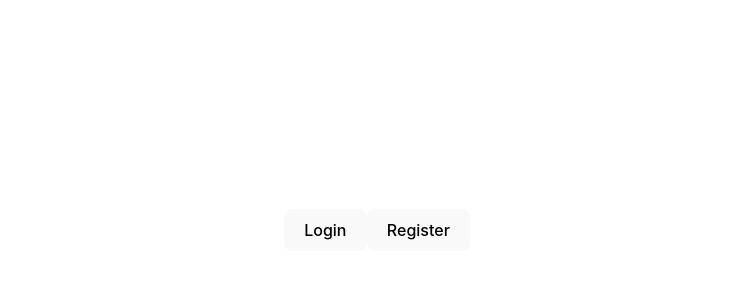
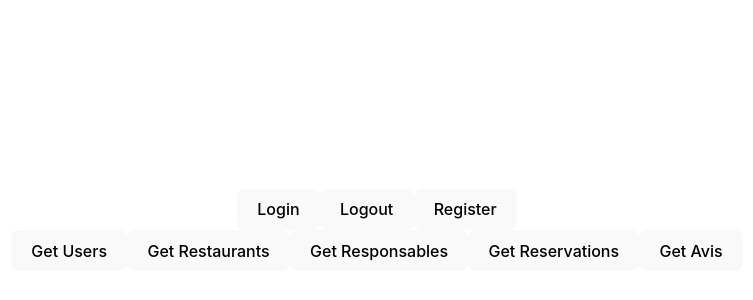
Before and after one commit to jean-bernard-laguerre/silver-micro, a React (Vite) app in the folder Client/: page / in a window 1280 px wide. Shown: the part 170-470 px from the top of the page, without its empty margins (263-1016 px from the left). Built offline with nearby package versions, Linux system fonts and the light colour scheme.

Commit message:
update authentication logic

```diff
--- a/Client/src/App.jsx
+++ b/Client/src/App.jsx
@@ -4,6 +4,11 @@ import viteLogo from '/vite.svg'
 import './App.css'
 
 import Auth from './services/api/auth'
+import User from './services/api/users'
+import Restaurant from './services/api/restaurants'
+import Responsable from './services/api/responsables'
+import Reservation from './services/api/reservations'
+import Avis from './services/api/avis'
 
 function App() {
   const [count, setCount] = useState(0)
@@ -14,6 +19,10 @@ function App() {
       'test')
   }
 
+  const logout = () => {
+    localStorage.removeItem('token')
+  }
+
   const register = () => {
     Auth.register(
       'testUser',
@@ -22,10 +31,22 @@ function App() {
   }
 
 
+
+
   return (
     <>
-      <button onClick={login}>Login</button>
-      <button onClick={register}>Register</button>
+      <div>
+        <button onClick={login}>Login</button>
+        <button onClick={logout}>Logout</button>
+        <button onClick={register}>Register</button>
+      </div>
+      <div>
+        <button onClick={User.get}>Get Users</button>
+        <button onClick={Restaurant.get}>Get Restaurants</button>
+        <button onClick={Responsable.get}>Get Responsables</button>
+        <button onClick={Reservation.get}>Get Reservations</button>
+        <button onClick={Avis.get}>Get Avis</button>
+      </div>
     </>
   )
 }
--- a/Client/src/services/api/auth.js
+++ b/Client/src/services/api/auth.js
@@ -7,7 +7,7 @@ const Auth = {
             password: password
         })
         .then(response => {
-            localStorage.setItem('token', response.data.token)
+            localStorage.setItem('silvermicro_token', response.data.token)
 
         })
     },
--- a/Client/src/services/config.js
+++ b/Client/src/services/config.js
@@ -5,4 +5,19 @@ const API = axios.create({
     withCredentials: true
 })
 
+API.interceptors.request.use(
+    config => {
+        const token = localStorage.getItem('silvermicro_token')
+        if (token) {
+            config.headers.Authorization = `Bearer ${token}`
+        } else {
+            delete config.headers.Authorization
+        }
+        return config
+    },
+    error => {
+        return Promise.reject(error)
+    }
+)
+
 export default API
```
Also changed, not shown: 2 other files (tests, documents, lock files or other folders).
